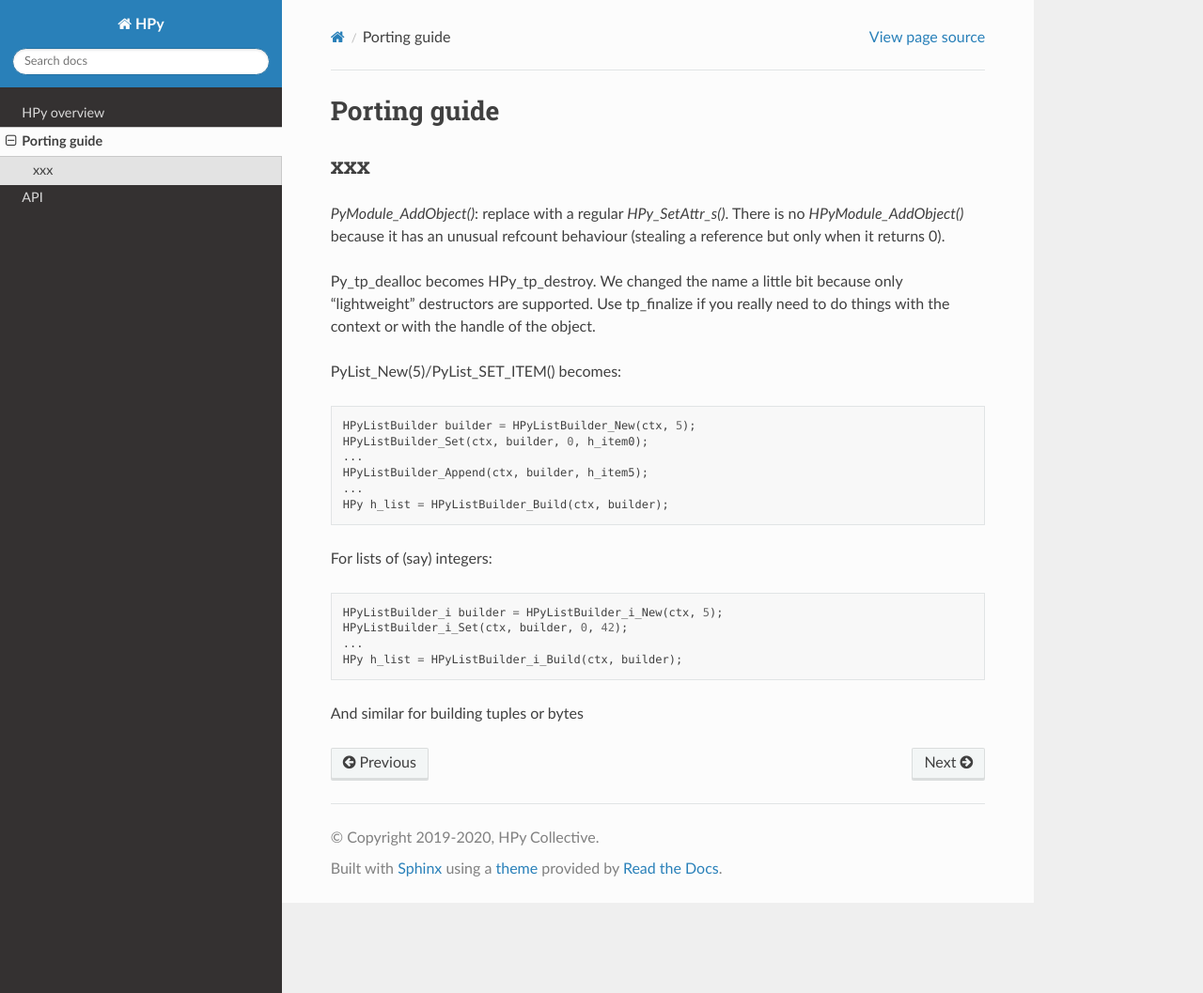
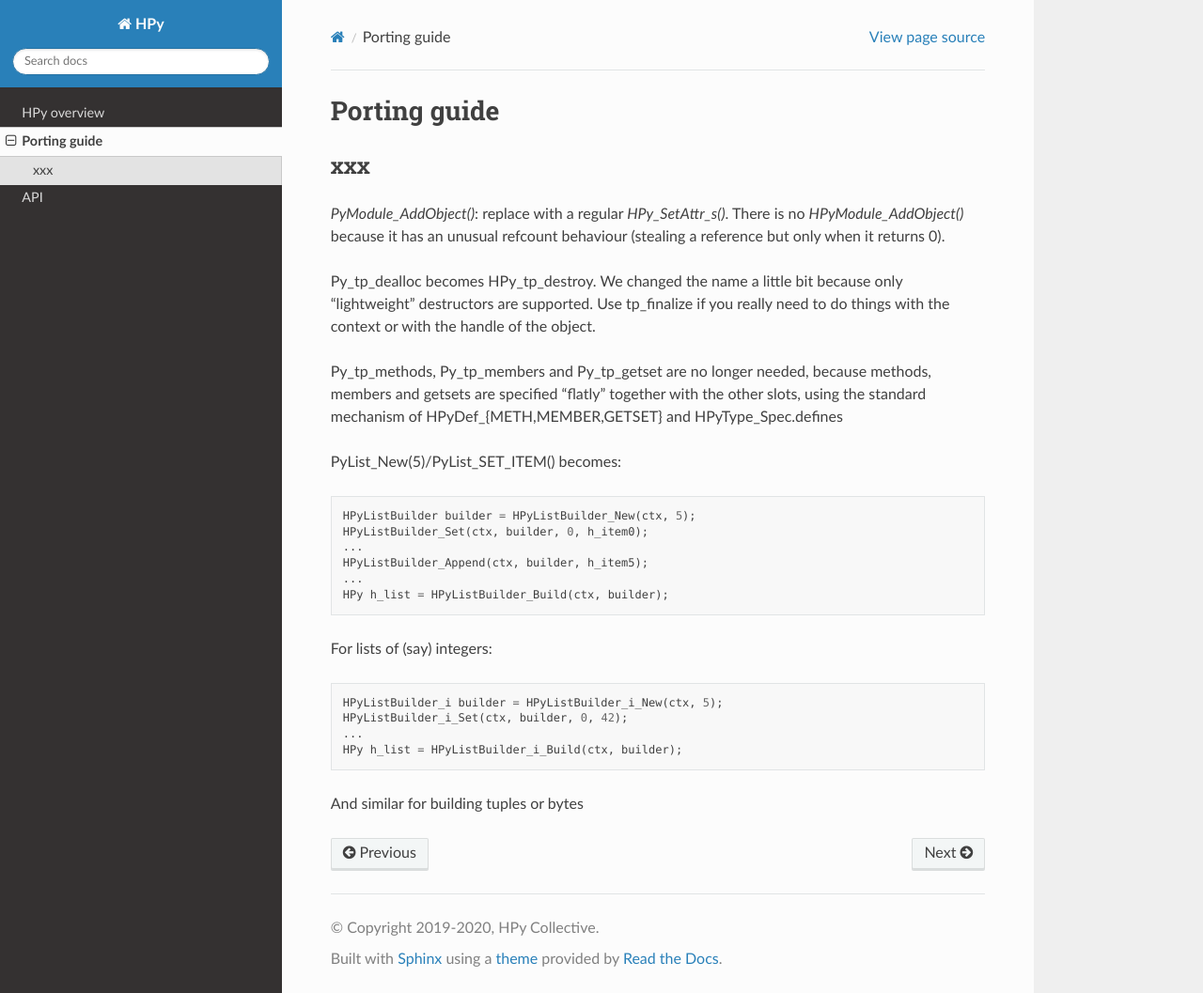
Before and after one commit to hpyproject/hpy, a Sphinx documentation site: the page built from docs/porting-guide.rst, in a window 1280 px wide and 1057 px high. Shown: the whole window at 94% size. Built offline with Sphinx 7.4.7 and the Read the Docs theme 2.0.0, drawn with Linux system fonts in a browser that asks for light colours.

Commit message:
comment out some slots which are not needed

```diff
--- a/docs/porting-guide.rst
+++ b/docs/porting-guide.rst
@@ -10,6 +10,12 @@ Py_tp_dealloc becomes HPy_tp_destroy.  We changed the name a little bit
 because only "lightweight" destructors are supported.  Use tp_finalize if
 you really need to do things with the context or with the handle of the
 object.
+
+Py_tp_methods, Py_tp_members and Py_tp_getset are no longer needed, because
+methods, members and getsets are specified "flatly" together with the other
+slots, using the standard mechanism of HPyDef_{METH,MEMBER,GETSET} and
+HPyType_Spec.defines
+
 
 PyList_New(5)/PyList_SET_ITEM() becomes::
 
```
Also changed, not shown: 1 other file.
